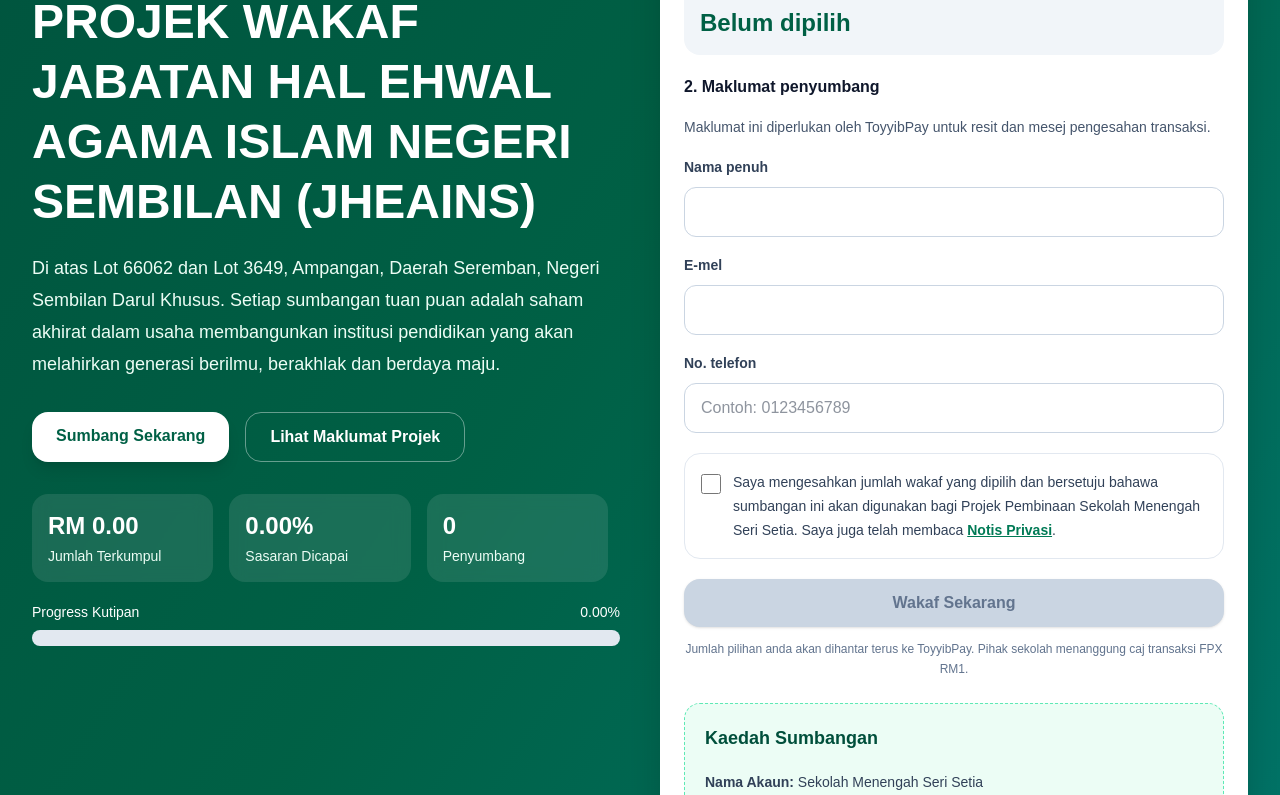
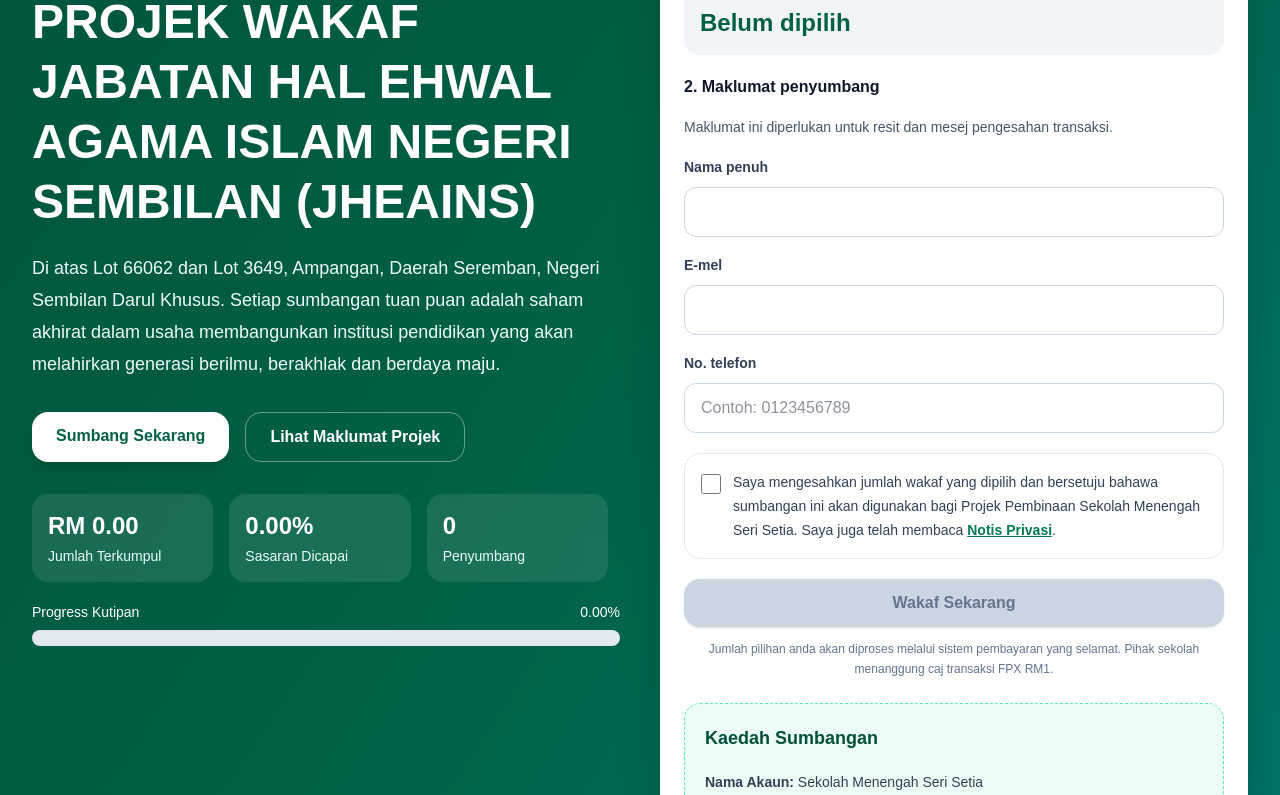
Before and after one commit to ahfaezal/wakaf-sri-setia, a Next.js app: page / in a window 1280 px wide. Shown: the part 745-1540 px from the top of the page. Built offline with nearby package versions, Linux system fonts and the light colour scheme; no server answers.

Commit message:
Use neutral payment wording on donation page

```diff
--- a/app/components/donation-selector.tsx
+++ b/app/components/donation-selector.tsx
@@ -189,8 +189,7 @@
           2. Maklumat penyumbang
         </legend>
         <p className="text-sm leading-6 text-slate-600">
-          Maklumat ini diperlukan oleh ToyyibPay untuk resit dan mesej
-          pengesahan transaksi.
+          Maklumat ini diperlukan untuk resit dan mesej pengesahan transaksi.
         </p>
         <div>
           <label htmlFor="donor-name" className="text-sm font-semibold text-slate-700">
@@ -264,8 +263,8 @@
         {isSubmitting ? "Menyediakan pembayaran…" : "Wakaf Sekarang"}
       </button>
       <p className="mt-3 text-center text-xs leading-5 text-slate-500">
-        Jumlah pilihan anda akan dihantar terus ke ToyyibPay. Pihak sekolah
-        menanggung caj transaksi FPX RM1.
+        Jumlah pilihan anda akan diproses melalui sistem pembayaran yang
+        selamat. Pihak sekolah menanggung caj transaksi FPX RM1.
       </p>
       {error && (
         <p
--- a/app/components/payment-status-banner.tsx
+++ b/app/components/payment-status-banner.tsx
@@ -26,13 +26,13 @@
     success: {
       title: "Wakaf anda berjaya diterima",
       message:
-        "Terima kasih atas sumbangan anda. Resit akan dihantar oleh ToyyibPay dan jumlah kutipan akan dikemas kini secara automatik.",
+        "Terima kasih atas sumbangan anda. Resit akan dihantar melalui e-mel dan jumlah kutipan akan dikemas kini secara automatik.",
       style: "border-emerald-200 bg-emerald-50 text-emerald-900",
     },
     pending: {
       title: "Pembayaran sedang diproses",
       message:
-        "Status transaksi masih tertangguh. Jumlah kutipan akan dikemas kini selepas pengesahan diterima daripada ToyyibPay.",
+        "Status transaksi masih tertangguh. Jumlah kutipan akan dikemas kini selepas pembayaran disahkan.",
       style: "border-amber-200 bg-amber-50 text-amber-900",
     },
     failed: {
--- a/app/page.tsx
+++ b/app/page.tsx
@@ -896,13 +896,14 @@
             <p>
               Nama, alamat e-mel dan nombor telefon penyumbang dikumpulkan
               hanya untuk menyediakan bil, memproses pembayaran, menghantar
-              resit dan mengurus rekod sumbangan wakaf melalui ToyyibPay.
+              resit dan mengurus rekod sumbangan wakaf.
             </p>
             <p>
-              Maklumat pembayaran diproses oleh ToyyibPay. Pihak sekolah tidak
-              menyimpan butiran akaun bank atau kelayakan perbankan internet
-              penyumbang. Maklumat peribadi tidak akan digunakan bagi tujuan
-              pemasaran tanpa persetujuan berasingan.
+              Maklumat pembayaran diproses oleh penyedia perkhidmatan
+              pembayaran yang dilantik. Pihak sekolah tidak menyimpan butiran
+              akaun bank atau kelayakan perbankan internet penyumbang. Maklumat
+              peribadi tidak akan digunakan bagi tujuan pemasaran tanpa
+              persetujuan berasingan.
             </p>
             <p>
               Untuk pertanyaan, pembetulan atau permintaan berkaitan data
```
